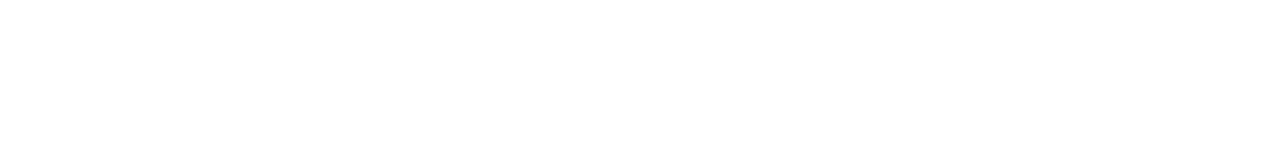
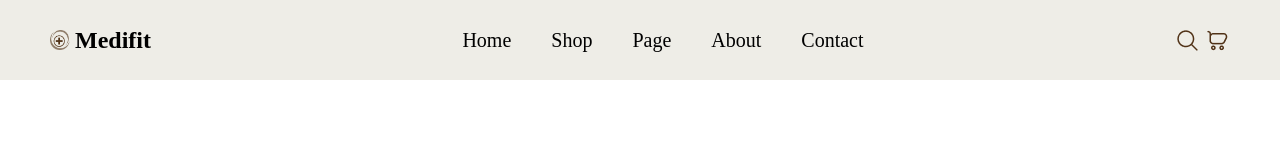
Before and after one commit to rasel3980/medifit, a plain HTML site: page index.html in a window 1280 px wide. Drawn offline with Linux system fonts and the light colour scheme.

Commit message:
added a navbar

```diff
--- a/index.html
+++ b/index.html
@@ -8,7 +8,23 @@
 </head>
 <body>
     <header>
-
+        <nav id="navbar">
+            <div id="logo">
+                <img id="nav-img" src="/img/Group 123.png" alt="">
+                <h1>Medifit</h1>
+            </div>
+            <ul id="nav-list">
+                <li><a href="">Home</a></li>
+                <li><a href="">Shop</a></li>
+                <li><a href="">Page</a></li>
+                <li><a href="">About</a></li>
+                <li><a href="">Contact</a></li>
+            </ul>
+            <div id="nav-icon">
+                <img src="img/search-2.png" alt="">
+                <img src="img/cart.png" alt="">
+            </div>
+        </nav>
     </header>
     <main>
 
--- a/style.css
+++ b/style.css
@@ -0,0 +1,41 @@
+*{
+    margin: 0;
+    padding: 0;
+    box-sizing: border-box;
+}
+#navbar{
+    height: 80px;
+    padding: 0px 50px;
+    display: flex;
+    justify-content: space-between;
+    align-items: center;
+    background-color: #EEEDE7;
+}
+#logo{
+    display: flex;
+    justify-content: center;
+    align-items: center;
+    gap: 5px;
+}
+#nav-img{
+    width: 20px;
+    height: 20px;
+}
+#nav-list{
+    display: flex;
+    justify-content: center;
+    align-items: center;
+    list-style: none;
+    gap: 40px;
+}
+#nav-list li a{
+    text-decoration: none;
+    color: black;
+    font-size: 20px;
+}
+#nav-icon{
+    display: flex;
+    justify-content: center;
+    align-items: center;
+    gap: 5px;
+}
```
Also changed, not shown: img/cart.png (added), img/search-2.png (added).
